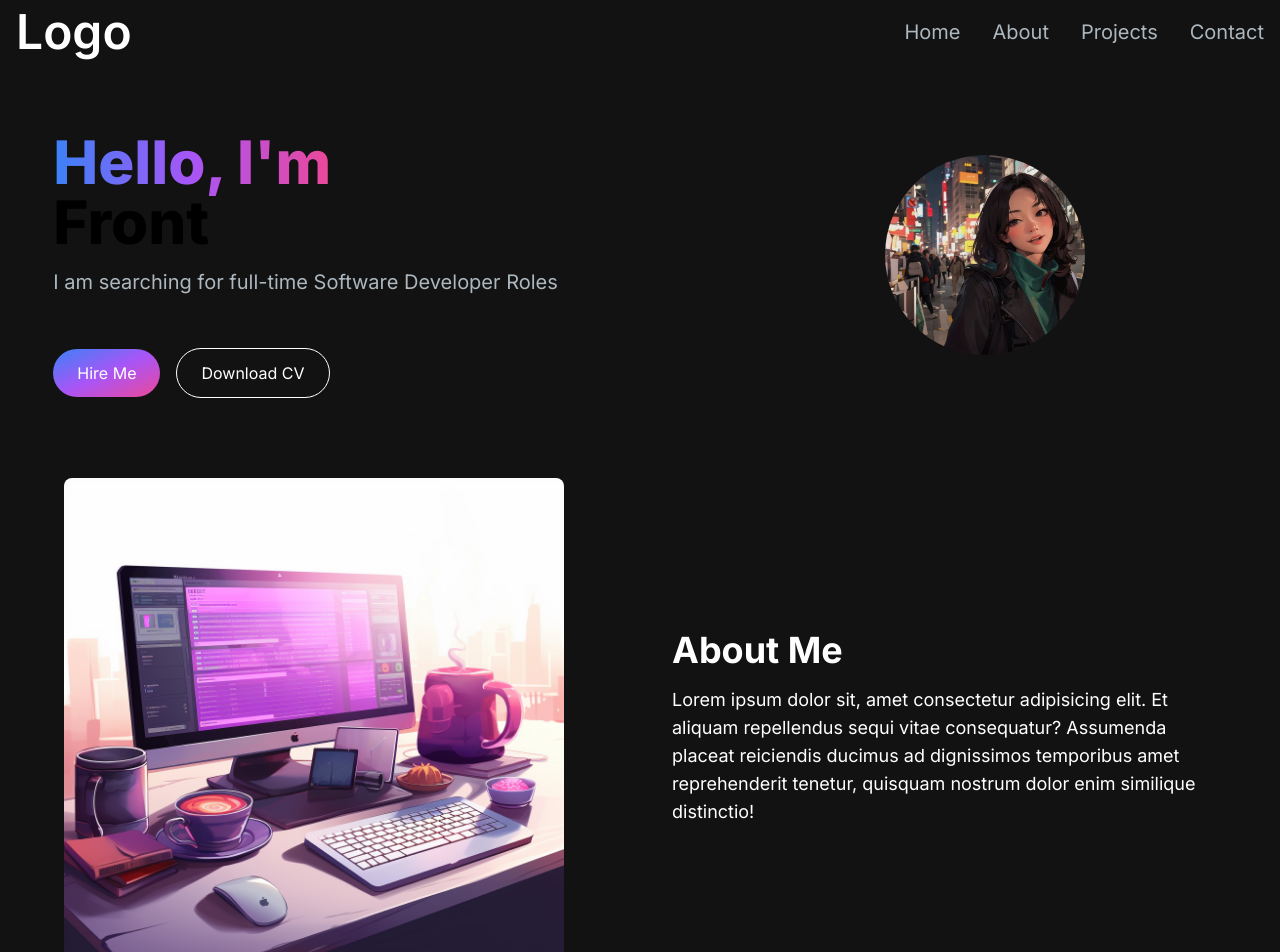
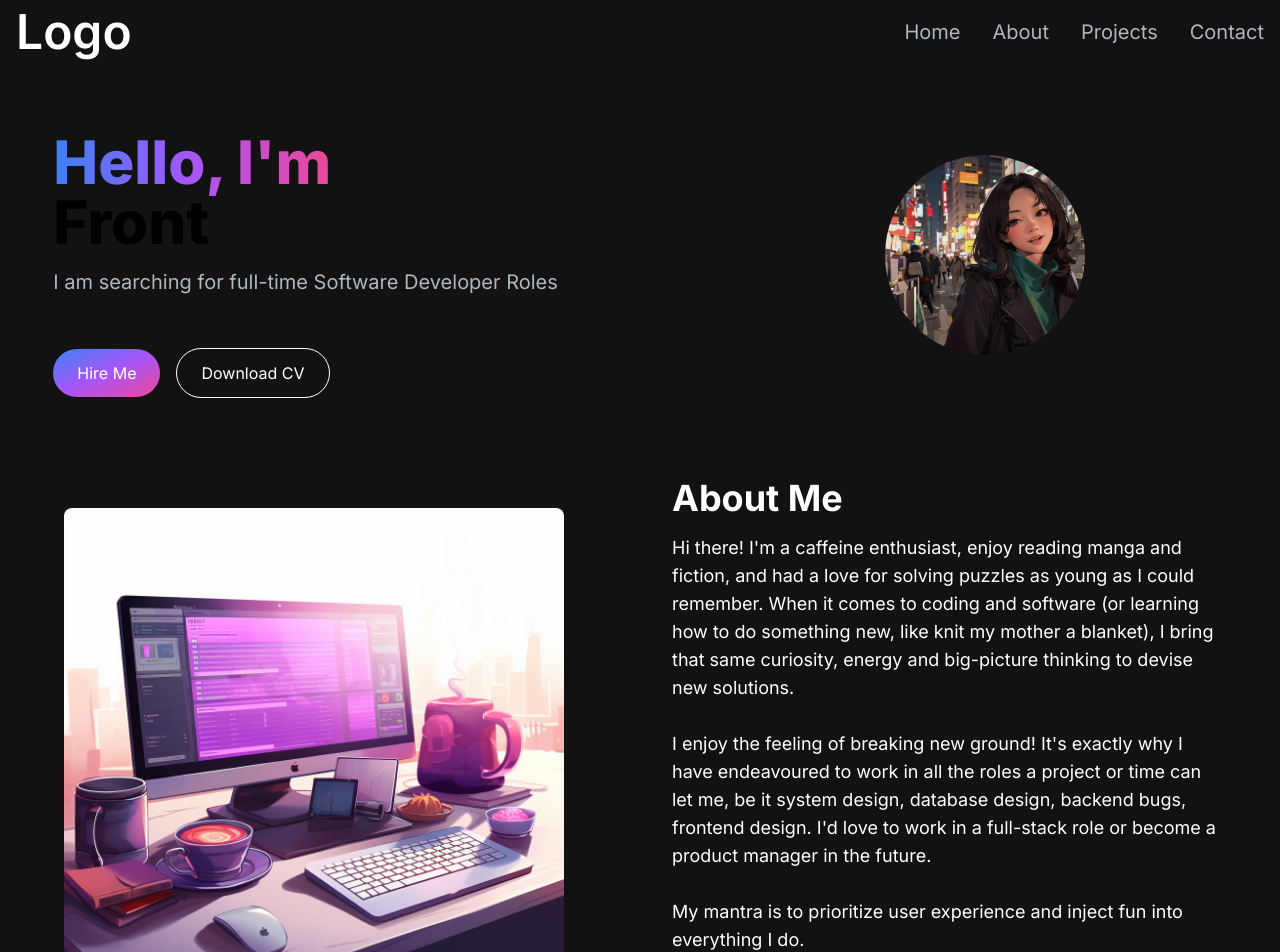
Before and after one commit to orackle/portfolio, a Next.js app: page / in a window 1280 px wide. Shown: the top 952 px of the page. Built offline with nearby package versions, Linux system fonts and the light colour scheme.

Commit message:
about me updated

```diff
--- a/src/app/components/AboutSection.jsx
+++ b/src/app/components/AboutSection.jsx
@@ -6,7 +6,12 @@ const AboutSection = () => {
             <Image src="/images/about-image.png" width={500} height={500} alt="About Image" className='rounded-lg'/>
             <div>
                 <h2 className='text-4xl font-bold text-white mb-4'>About Me</h2>
-                <p className='text-base md:text-lg '> Lorem ipsum dolor sit, amet consectetur adipisicing elit. Et aliquam repellendus sequi vitae consequatur? Assumenda placeat reiciendis ducimus ad dignissimos temporibus amet reprehenderit tenetur, quisquam nostrum dolor enim similique distinctio!</p>
+                <p className='text-base md:text-lg '> Hi there! I'm a caffeine enthusiast, enjoy reading manga and fiction, and had a love for solving puzzles as young as I could remember. When it comes to coding and software (or learning how to do something new, like knit my mother a blanket), I bring that same curiosity, energy and big-picture thinking to devise new solutions.
+                <br/> <br></br>I enjoy the feeling of breaking new ground! It's exactly why I have endeavoured to work in all the roles a project or time can let me, be it system design, database design, backend bugs, frontend design. I'd love to work in a full-stack role or become a product manager in the future.
+
+                <br/> <br></br>My mantra is to prioritize user experience and inject fun into everything I do.
+
+                <br/> <br></br>Let's grab a cup of coffee and tackle some coding challenges together!</p>
                 </div>
         </div>
     </section>
```
